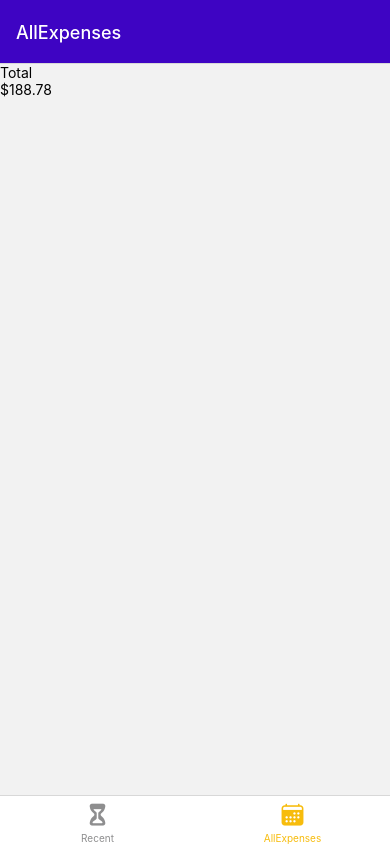
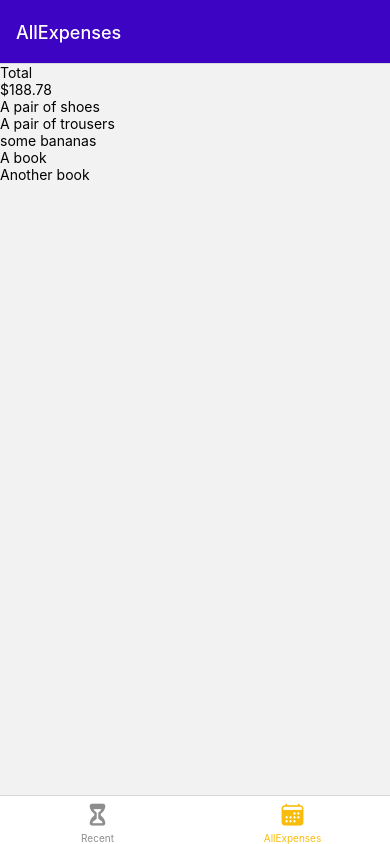
Before and after one commit to P-MBD/RNCOURSE, a React Native app: screen /AllExpenses in a window 390 px wide. Built offline with nearby package versions, Linux system fonts and the light colour scheme.

Commit message:
008 Outputting a List of Expenses_en

```diff
--- a/components/ExpensesOutput/ExpensesList.js
+++ b/components/ExpensesOutput/ExpensesList.js
@@ -1,7 +1,16 @@
-import {FlatList} from 'react-native'
-function ExpensesList(){
+import {FlatList,Text} from 'react-native'
+
+function renderExpenseItem(itemData){
+    return <Text>{itemData.item.description}</Text>
+}
+
+function ExpensesList({expenses}){
     return(
-        <FlatList />   )
+        <FlatList
+        data={expenses}
+        renderItem={renderExpenseItem}
+        keyExtractor={(item)=>item.id}
+         />   )
 
 }
 export default ExpensesList;
--- a/components/ExpensesOutput/ExpensesOutput.js
+++ b/components/ExpensesOutput/ExpensesOutput.js
@@ -39,7 +39,7 @@
     return(
         <View>
             <ExpensesSummery expenses={DUMMY_EXPENSES} periodName={expensesPeriod} />
-            <ExpensesList />
+            <ExpensesList expenses={DUMMY_EXPENSES} />
 
         </View>
     )
```
